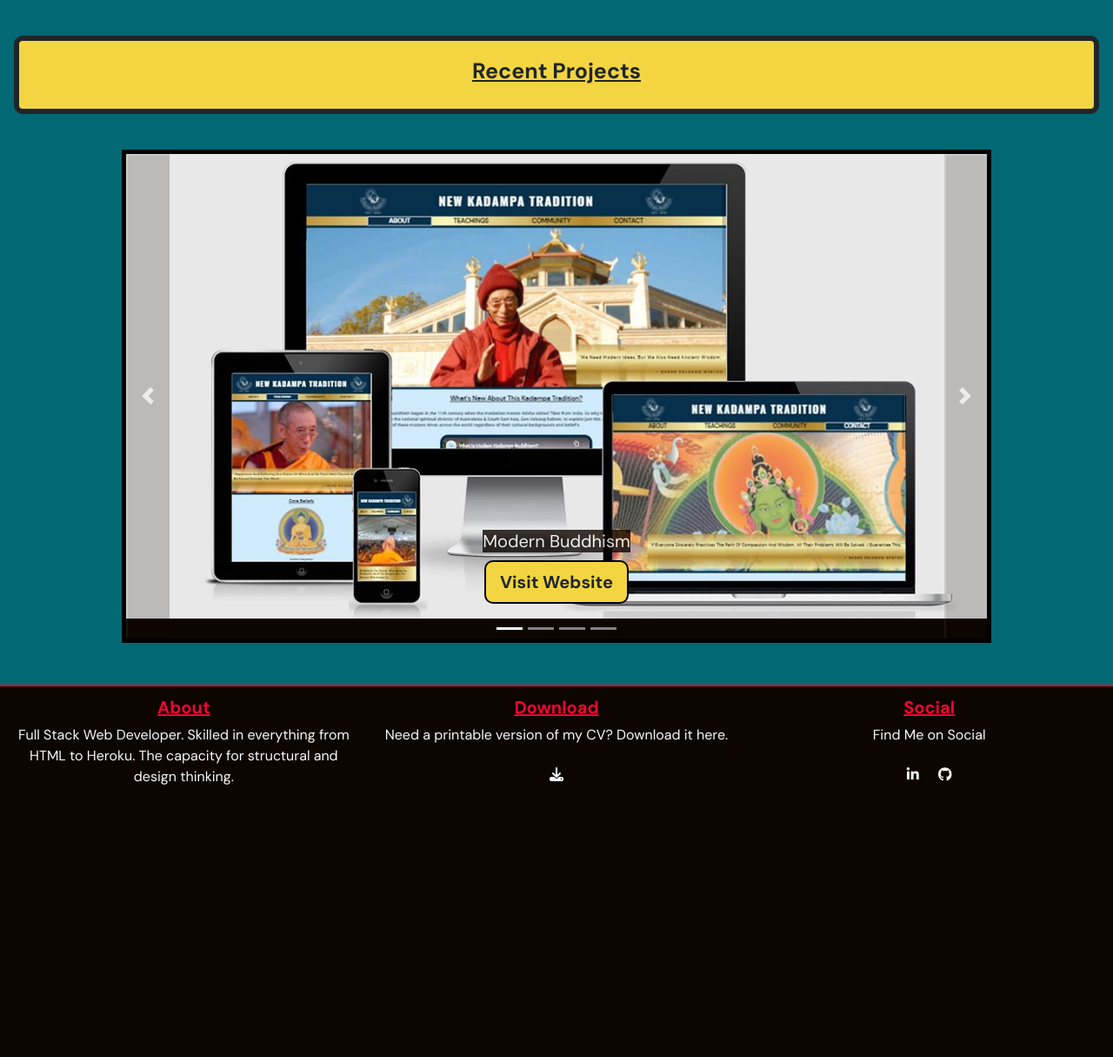
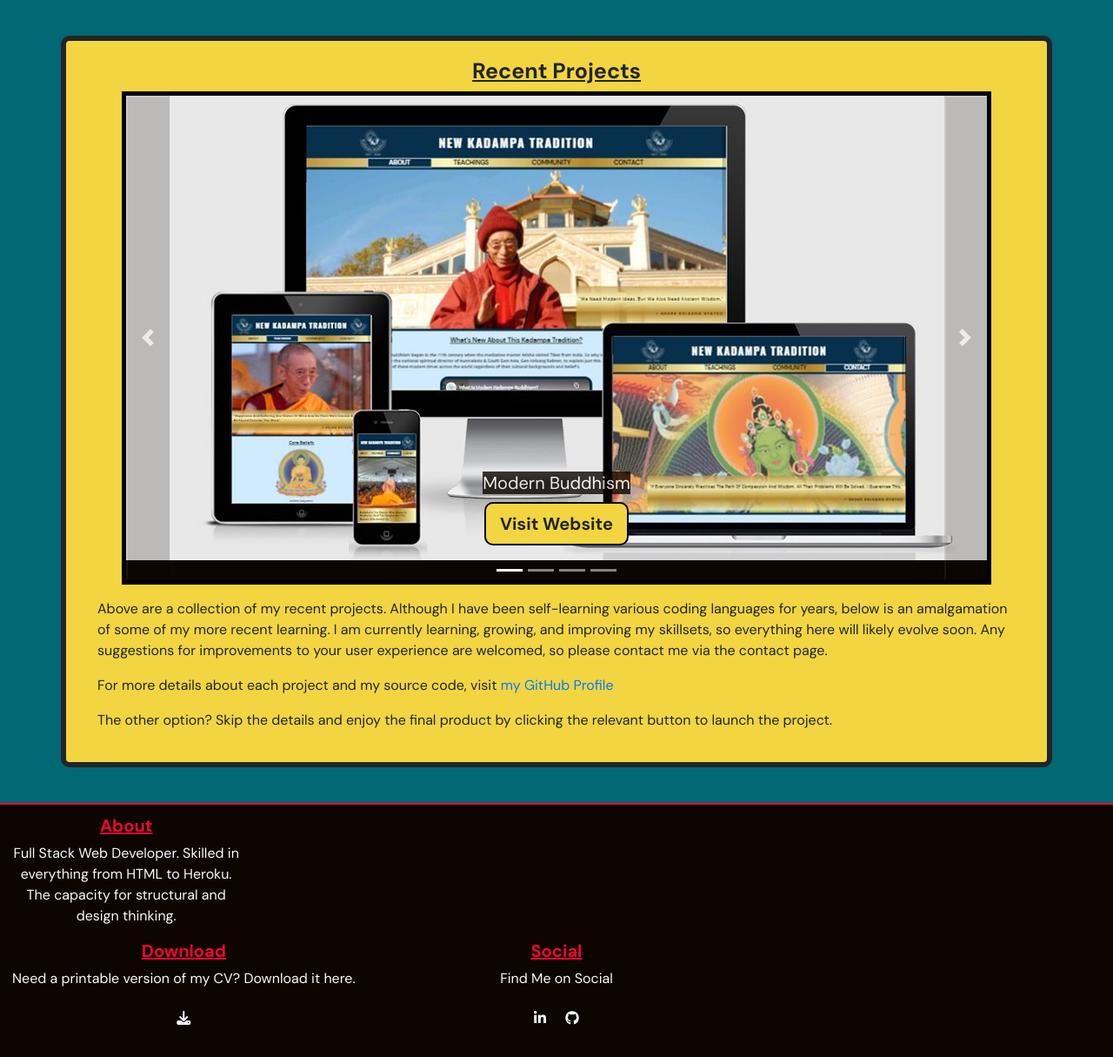
Before and after one commit to dnlbowers/Portfolio-site, a Django app: page /portfolio/ in a window 1280 px wide. Shown: the part 144-1359 px from the top of the page at 87% size. Before the commit the page ends 1046 px from the top, so only its background shows below. Run offline with Django 3.2, Linux system fonts and the light colour scheme; data comes from the database, SQL or seed files in the repository; some libraries are stand-ins or nearby versions.

Commit message:
style profile page, link img to project

```diff
--- a/portfolio/templates/portfolio/includes/components/portfolio-carousel.html
+++ b/portfolio/templates/portfolio/includes/components/portfolio-carousel.html
@@ -8,7 +8,7 @@
     <div class="carousel-inner">
         {% for project in projects  %}
             <div class="carousel-item {% if forloop.first %}active{% endif %}">
-                <a href="" aria-label="Check out the deployed version of my {{ project.title }} project"><img src="/media/{{ project.screenshot }}" class="d-block w-100" alt="{{ project.title }}"></a>
+                <a href="{{ project.hosted_url }}" target="_blank" rel="noopener" aria-label="click image to view {{ project.title }} in a new browser tab (hosted on third party site.)"><img src="/media/{{ project.screenshot }}" class="d-block w-100" alt="{{ project.title }}"></a>
                 <div class="carousel-caption d-none d-md-block">
                     <div>
                         <h5 class="bg-black opacity-bg d-inline">{{ project.title }}</h5>
--- a/portfolio/templates/portfolio/portfolio.html
+++ b/portfolio/templates/portfolio/portfolio.html
@@ -5,14 +5,33 @@
 <main>
     <div class="main-bg">
         <div class="p-3">
-            <div class="container-fluid mx-auto content-index">
+            <div class="container mx-auto content-index">
                 <h1 class="font-weight-bolder text-center">Recent Projects</h1>
 
+                {% comment %} <div class="container mb-2 pt-2 pb-2 main-bg"> {% endcomment %}
+                    {% include 'portfolio/includes/components/portfolio-carousel.html' %}
+                {% comment %} </div> {% endcomment %}
+                {% comment %} <div class="container-fluid mx-auto content-index"> {% endcomment %}
+                    <p class="m-3">
+                        Above are a collection of my recent projects.
+                        Although I have been self-learning various coding languages for years,
+                        below is an amalgamation of some of my more recent learning.
+                        I am currently learning, growing, and improving my skillsets,
+                        so everything here will likely evolve soon. Any suggestions for improvements to your user experience are welcomed,
+                        so please contact me via the contact page.
+                    </p>
+                    <p class="m-3">
+                        For more details about each project and my source code, visit
+                        <a href="https://github/dnlbowers" target="_blank" rel="noopener" aria-label="Visit my github page(opens in new tab)">
+                            my GitHub Profile
+                        <a/>
+                    </p>
+                    <p class="m-3">
+                        The other option? Skip the details and enjoy the final product by clicking the relevant button to launch the project.
+                    </p>
 
+                {% comment %} </div> {% endcomment %}
             </div>
-        </div>
-        <div class="container-fluid mb-5">
-            {% include 'portfolio/includes/components/portfolio-carousel.html' %}
         </div>
     </div>
 </main>
```
Also changed, not shown: README.md.
